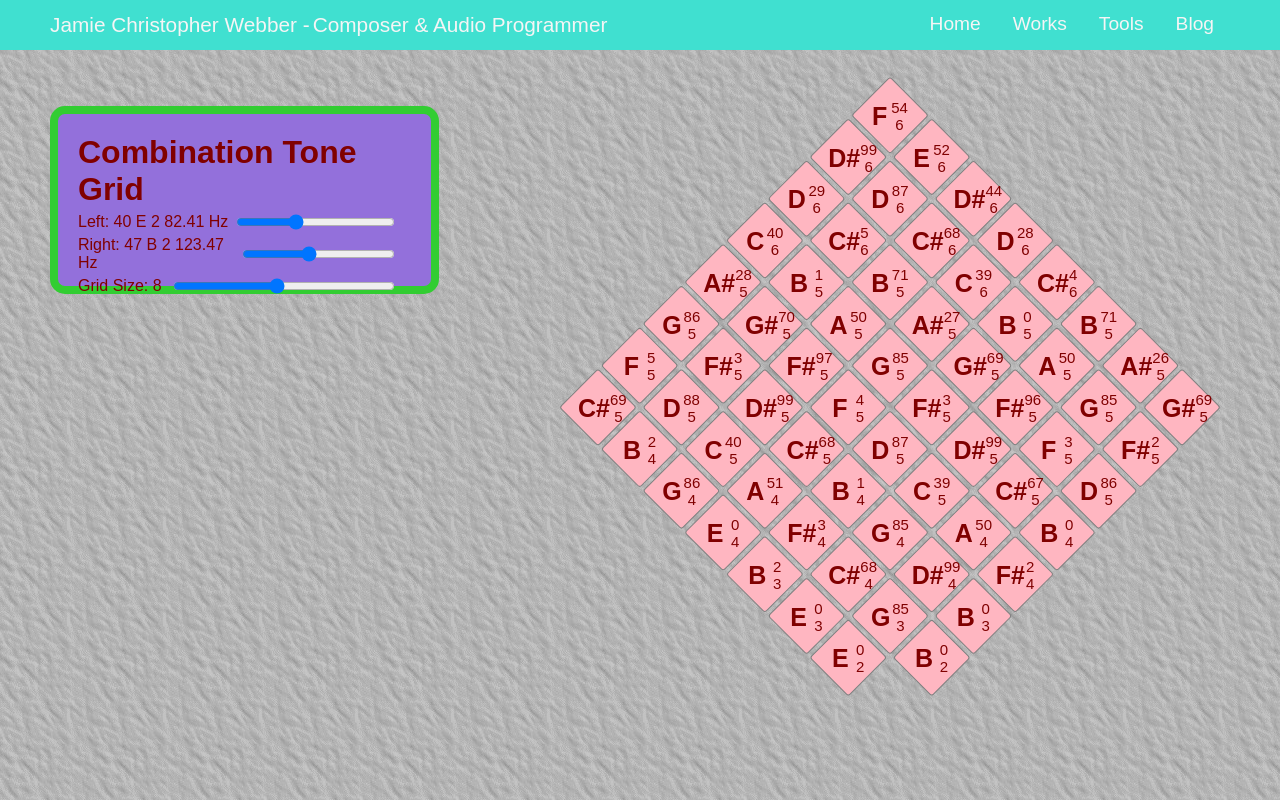
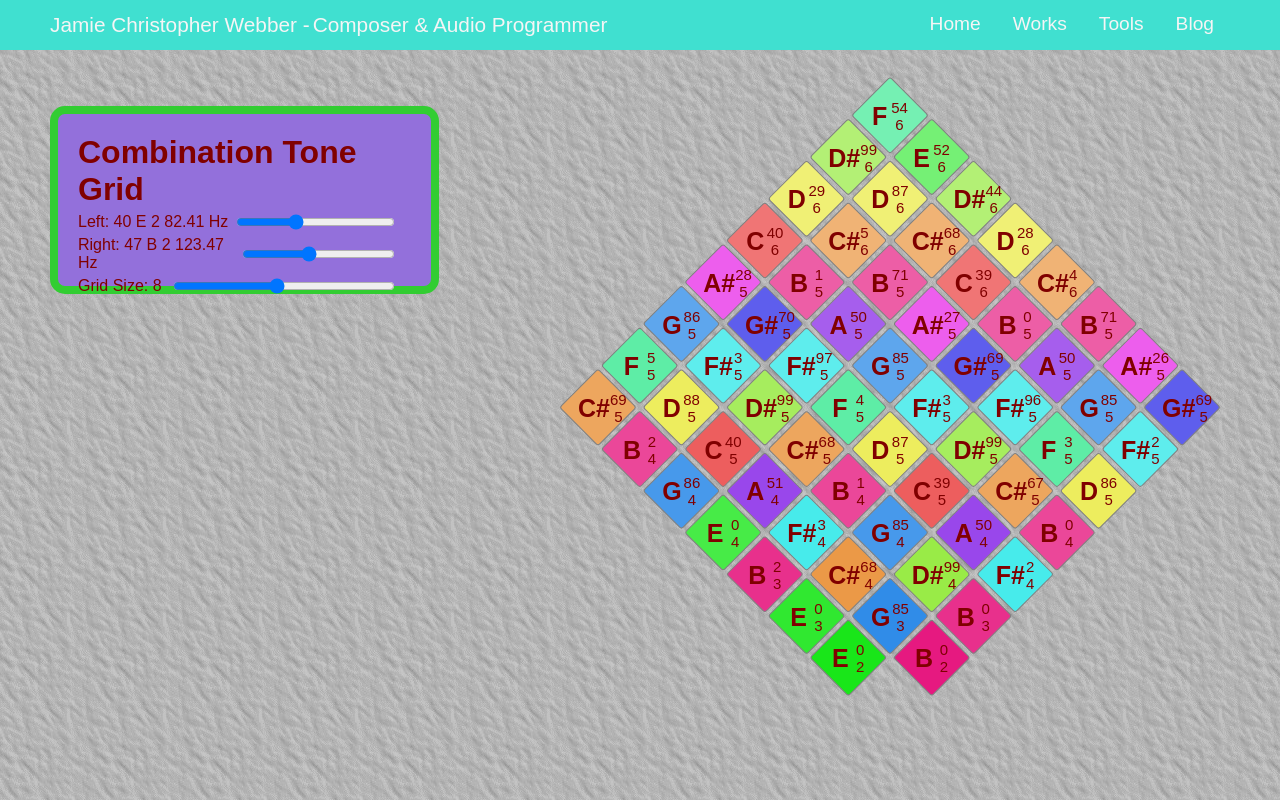
Before and after one commit to jamiecwebber/jcw-website-v2, a React (Create React App) app: page /tools/CTC in a window 1280 px wide. Built offline with nearby package versions, Linux system fonts and the light colour scheme.

Commit message:
added colours to show pitch

```diff
--- a/src/pages/Tools/CTC/CombinationToneMap.components.js
+++ b/src/pages/Tools/CTC/CombinationToneMap.components.js
@@ -6,9 +6,10 @@ import { useEffect, useRef } from 'react';
 const midiToNote = (midi) => {
     let octave = Math.floor(midi/12) - 1;
 
+    let note = midi % 12;
     let notes = ['C', 'C#', 'D', 'D#', 'E', 'F', 'F#', 'G', 'G#', 'A', 'A#', 'B'];
-    let note = notes[midi % 12];
-    return  { note, octave };
+    let noteName = notes[note];
+    return  { noteName, octave, note };
 }
 
 let midiToFrequency = (midi) => {
@@ -36,8 +37,8 @@ let calculateNote = (midicents) => {
 
 export const CTControls = ( { leftMIDI, rightMIDI, gridSize, handleLeftChange, handleRightChange, handleGridChange } ) => {
 
-    let { note : leftNote, octave: leftOctave } = midiToNote(leftMIDI);
-    let { note: rightNote, octave: rightOctave } = midiToNote(rightMIDI);
+    let { noteName : leftNote, octave: leftOctave } = midiToNote(leftMIDI);
+    let { noteName : rightNote, octave: rightOctave } = midiToNote(rightMIDI);
 
     return (
         <StyledCTControls>
@@ -49,15 +50,14 @@ export const CTControls = ( { leftMIDI, rightMIDI, gridSize, handleLeftChange, h
     )
 }
 
-const GridNoteInfo = ({ midi, cents, gridSize }) => {
+const GridNoteInfo = ({ noteName, octave, cents, gridSize }) => {
 
-    let { note, octave } = midiToNote(midi);
 
     return (
         <>
             <GridNoteMain>
                 <GridNoteName gridSize={gridSize}>
-                    { note }
+                    { noteName }
                 </GridNoteName>
                 <GridNoteCentsAndOctave gridSize={gridSize}>
                     <div>{ cents }</div>
@@ -80,11 +80,11 @@ const GridNote = ({leftMIDI, rightMIDI, gridSize, left, right}) => {
     // calculate frequency, note, cents, and octave
     let frequency = (left * midiToFrequency(leftMIDI) + right * midiToFrequency(rightMIDI));
     let { midi, cents } = calculateNote(frequencyToMidicents(frequency));
-
+    let { noteName, octave, note } = midiToNote(midi);
 
     return (
-        <StyledGridNote gridSize={gridSize} >
-            <GridNoteInfo  midi={midi} cents={cents} gridSize={gridSize}/>
+        <StyledGridNote gridSize={gridSize} note={note} octave={octave}>
+            <GridNoteInfo  octave={octave} noteName={noteName} cents={cents} gridSize={gridSize}/>
         </StyledGridNote>
     )
 }
--- a/src/pages/Tools/CTC/CombinationToneMap.elements.js
+++ b/src/pages/Tools/CTC/CombinationToneMap.elements.js
@@ -80,7 +80,7 @@ export const StyledGridNote = styled.div`
     display: flex;
     justify-content: center;
     align-items: center;
-    background-color: lightpink;
+    background-color: ${({ note, octave }) => ("hsl(" + ((note/12 * 360)) + ", 80%, " + ((octave * 5 ) + 40) + "%)") };
     rotate: -180deg;
     width: ${({gridSize}) => ((55/gridSize) + "vh")};
     height: ${({gridSize}) => ((55/gridSize) + "vh")};
```
